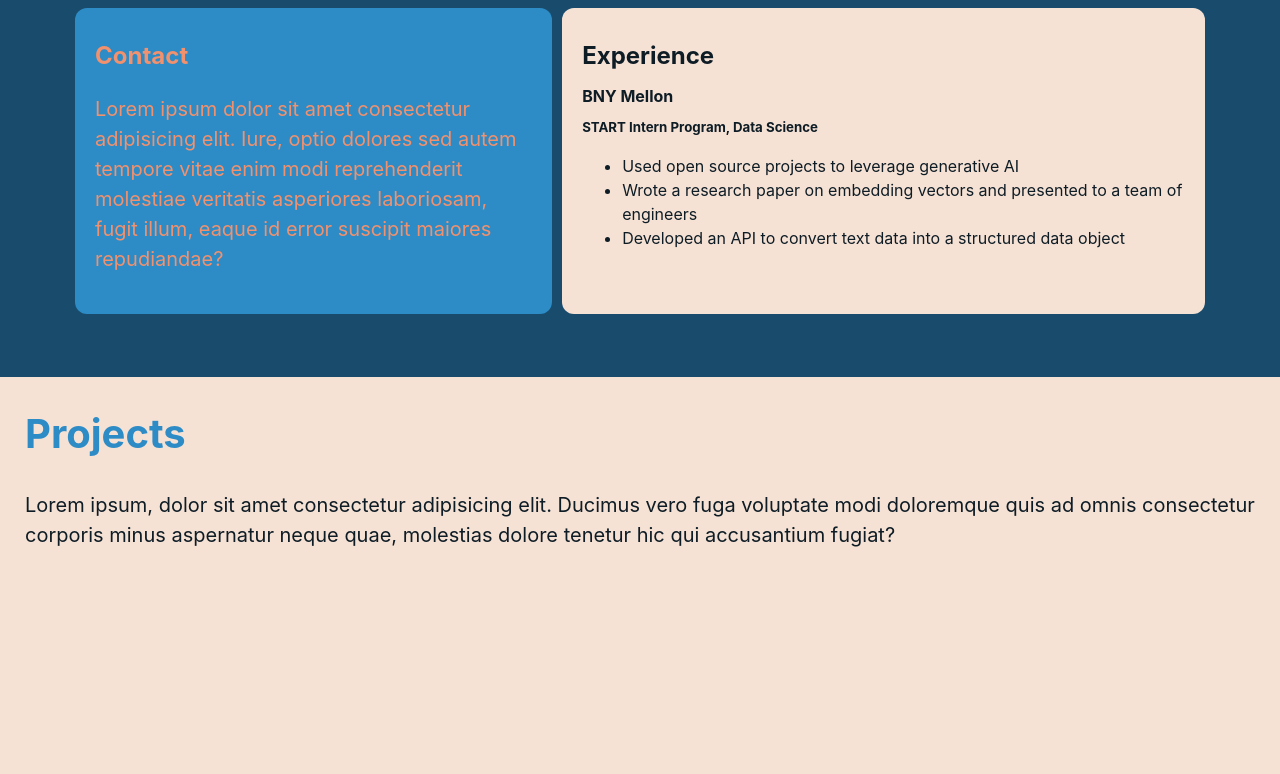
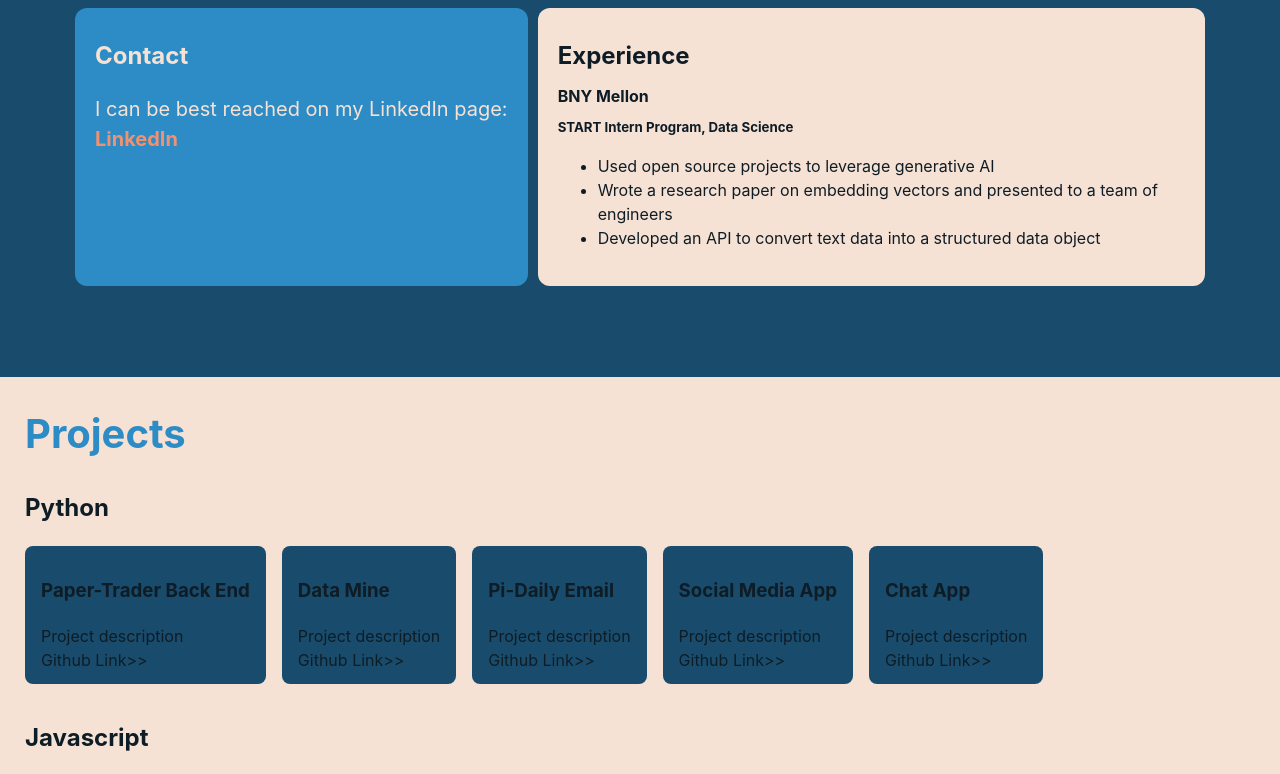
Before and after one commit to rdawson46/vue-portfolio, a Vue app: page / in a window 1280 px wide. Shown: the part 1960-2734 px from the top of the page. Built offline with nearby package versions, Linux system fonts and the light colour scheme.

Commit message:
worked on navbar and resume section. then added base line idea for the project section

```diff
--- a/src/components/Navbar.vue
+++ b/src/components/Navbar.vue
@@ -3,11 +3,11 @@ import { onMounted } from 'vue';
 
 onMounted(()=>{
     document.addEventListener('scroll', event=>{
-        const height = window.scrollY;
+        const height = window.scrollY / parseFloat(window.getComputedStyle(document.documentElement).fontSize);
 
         const nav = document.getElementById('navbar');
 
-        if(height >= 45){
+        if(height >= 15){
             nav.classList.add('filledNav');
         } else{
             nav.classList.remove('filledNav')
@@ -74,6 +74,7 @@ nav svg, nav i{
     transition: 250ms ease-in;
 }
 
+
 .clearNav svg, .clearNav i{
     /* margin: calc(75px/4) calc(75px/2);
     height: calc(75px/2); */
@@ -85,7 +86,19 @@ nav svg, nav i{
     /* height: 30px;
     margin: 15px 30px; */
     height: calc(3.4rem/2);
+    font-size: calc(3.4rem/2);
     margin: calc(3.4rem/4) calc(3.4rem/2);
+}
+
+.clearNav ul{
+    margin-top: calc(4.25rem/4);
+    margin-bottom: calc(4.25rem/4);
+}
+
+.filledNav ul{
+    /* margin-bottom: 0px; */
+    margin-top: calc(3.4rem/4);
+    margin-bottom: calc(3.4rem/4);
 }
 
 nav svg:hover, i:hover{
@@ -95,7 +108,7 @@ nav svg:hover, i:hover{
 nav ul{
     float: right;
     /* margin-right: 30px; */
-    margin: 1rem 1.5rem 1rem 0;
+    /* margin: 1rem 1.5rem 1rem 0; */
     list-style: none;
 }
 
@@ -138,6 +151,20 @@ nav li a:before{
         transition: all 0.3s ease-in-out;
     }
 
+@media (prefers-color-scheme: light){
+    .filledNav svg{
+        fill: var(--secondary);
+    }
+
+    .filledNav li a{
+        background-image: linear-gradient(
+        to right,
+        var(--accent),
+        var(--accent) 50%,
+        var(--secondary) 50%
+        );
+    }
+}
 nav li a:hover{
     background-position: 0;
 }
@@ -219,4 +246,5 @@ nav li a:hover:before{
     }
 
 }
+
 </style>
--- a/src/components/Projects.vue
+++ b/src/components/Projects.vue
@@ -2,23 +2,221 @@
 
 <template>
     <div class="section">
+        <h1>Projects</h1>
 
-        <h1>Projects</h1>
-        <p>Lorem ipsum, dolor sit amet consectetur adipisicing elit. Ducimus vero fuga voluptate modi doloremque quis ad omnis consectetur corporis minus aspernatur neque quae, molestias dolore tenetur hic qui accusantium fugiat?</p>
+        <div class="language">
+            <h2>Python</h2>
+            <div class="project-container">
+                <div class="project">
+                    <h3>Paper-Trader Back End</h3>
+
+                    Project description
+
+                    <br>
+
+                    <a href="">Github Link>></a>
+                </div>
+                <div class="project">
+                    <h3>Data Mine</h3>
+
+                    Project description
+
+                    <br>
+
+                    <a href="">Github Link>></a>
+                </div>
+                <div class="project">
+                    <h3>Pi-Daily Email</h3>
+
+                    Project description
+
+                    <br>
+
+                    <a href="">Github Link>></a>
+                </div>
+                <div class="project">
+                    <h3>Social Media App</h3>
+
+                    Project description
+
+                    <br>
+
+                    <a href="">Github Link>></a>
+                </div>
+                <div class="project">
+                    <h3>Chat App</h3>
+
+                    Project description
+
+                    <br>
+
+                    <a href="">Github Link>></a>
+                </div>
+            </div>
+        </div>
+
+        <div class="language">
+            <h2>Javascript</h2>
+            <div class="project-container">
+                <div class="project">
+                    <h3>Paper-Trader Front End</h3>
+
+                    Project description
+
+                    <br>
+
+                    <a href="">Github Link>></a>
+                </div>
+                <div class="project">
+                    <h3>Chat App</h3>
+
+                    Project description
+
+                    <br>
+
+                    <a href="">Github Link>></a>
+                </div>
+                <div class="project">
+                    <h3>Blockchain Coin-Flip</h3>
+
+                    Project description
+
+                    <br>
+
+                    <a href="">Github Link>></a>
+                </div>
+                <div class="project">
+                    <h3>This Website</h3>
+
+                    Project description
+
+                    <br>
+
+                    <a href="">Github Link>></a>
+                </div>
+            </div>
+        </div>
+
+        <div class="language">
+            <h2>Other</h2>
+            <div class="project-container">
+                <div class="project">
+                    <h3>Course Scheduler</h3>
+
+                    Project description
+
+                    <br>
+
+                    <a href="">Github Link>></a>
+                </div>
+                <div class="project">
+                    <h3>Language Learning</h3>
+
+                    Project description
+
+                    <br>
+
+                    <a href="">Github Link>></a>
+                </div>
+            </div>
+        </div>
+
     </div>
 </template>
 
 <style scoped>
-
-h1{
+h1 {
     color: var(--accent);
 }
 
-.section{
+.section {
     margin: 25px 0;
     padding: 0 25px;
     width: calc(100% - 50px);
     min-height: calc(100vh - 60px);
     height: fit-content;
 }
+
+.project-container {
+    display: flex;
+    flex-wrap: wrap;
+}
+
+.project {
+    background-color: var(--primary);
+    border-radius: 8px;
+    margin: 0 1rem 1rem 0;
+    padding: 0.75rem 1rem;
+    transition: all 350ms;
+}
+
+@media only screen and (max-width: 690px) {
+    .project-container{
+        flex-direction: column;
+    }
+
+    .project{
+        margin: 1rem 0;
+    }
+}
+
+
+a {
+    background-image: linear-gradient(to right,
+            var(--accent),
+            var(--accent) 50%,
+            var(--text) 50%);
+    background-size: 200% 100%;
+    background-position: -100%;
+    display: inline-block;
+    position: relative;
+    background-clip: initial;
+    -webkit-background-clip: text;
+    -webkit-text-fill-color: transparent;
+    transition: all 0.3 ease-in-out;
+}
+
+a:before {
+    content: '';
+    background: var(--accent);
+    display: block;
+    position: absolute;
+    bottom: -3px;
+    left: 0;
+    width: 0;
+    height: 3px;
+    transition: all 0.3s ease-in-out;
+}
+
+a:hover {
+    background-position: 0;
+}
+
+a:hover:before {
+    width: 100%;
+}
+
+@media (prefers-color-scheme: light) {
+    .filledNav svg {
+        fill: var(--secondary);
+    }
+
+    .filledNav li a {
+        background-image: linear-gradient(to right,
+                var(--accent),
+                var(--accent) 50%,
+                var(--secondary) 50%);
+    }
+}
+.project-container:hover .project:hover{
+    filter: brightness(100%) grayscale(0);
+    background-color: var(--secondary);
+    box-shadow: 0 0 0 0;
+}
+
+.project-container:hover .project{
+    filter: brightness(45%) grayscale(100%);
+    /* box-shadow: 0 0 8px 2px #888888; */
+}
+
 </style>
--- a/src/components/Resume.vue
+++ b/src/components/Resume.vue
@@ -24,7 +24,14 @@
             </div>
             <div class="box three">
                 <h2 class="title">Contact</h2>
-                <p>Lorem ipsum dolor sit amet consectetur adipisicing elit. Iure, optio dolores sed autem tempore vitae enim modi reprehenderit molestiae veritatis asperiores laboriosam, fugit illum, eaque id error suscipit maiores repudiandae?</p>
+                <p>
+                    I can be best reached on my LinkedIn page:
+                    <br>
+                    <a href="https://www.linkedin.com/in/ryan-crooks/" target="_blank" rel="noreferrer">
+                        LinkedIn
+                    </a>
+
+                </p>
             </div>
             <div class="box four">
                 <h2 class="title">Experience</h2>
@@ -97,6 +104,13 @@ h1{
     color: var(--secondary)
 }
 
+@media (prefers-color-scheme: light){
+    .three{
+        color: var(--background)
+
+    }
+}
+
 .four{
     grid-column: 2/4;
     grid-row: 2;
@@ -113,6 +127,45 @@ h1{
 .job-title{
     margin: 5px 0;
 }
+
+a{
+    background-image: linear-gradient(
+        to right,
+        var(--secondary),
+        var(--secondary) 50%,
+        var(--secondary)50%
+    );
+    font-weight: bold;
+    background-size: 200% 100%;
+    background-position: -100%;
+    display: inline-block;
+    position: relative;
+    background-clip: initial;
+    -webkit-background-clip: text;
+    -webkit-text-fill-color: transparent;
+    transition: all 0.3 ease-in-out;
+}
+
+a:before{
+    content: '';
+    background: var(--secondary);
+    display: block;
+    position: absolute;
+    bottom: -3px;
+    left: 0;
+    width: 0;
+    height: 3px;
+    transition: all 0.3s ease-in-out;
+}
+
+a:hover{
+    background-position: 0;
+}
+
+a:hover:before{
+    width: 100%;
+}
+
 
 @media only screen and (max-width: 650px) {
     .grid{
--- a/src/components/Skills.vue
+++ b/src/components/Skills.vue
@@ -22,4 +22,10 @@ h1{
     min-height: calc(100vh - 60px);
     height: fit-content;
 }
+
+@media (prefers-color-scheme: light){
+    .section{
+        color: var(--background);
+    }
+}
 </style>
```
Lines whose indentation alone changed are shown as unchanged.
